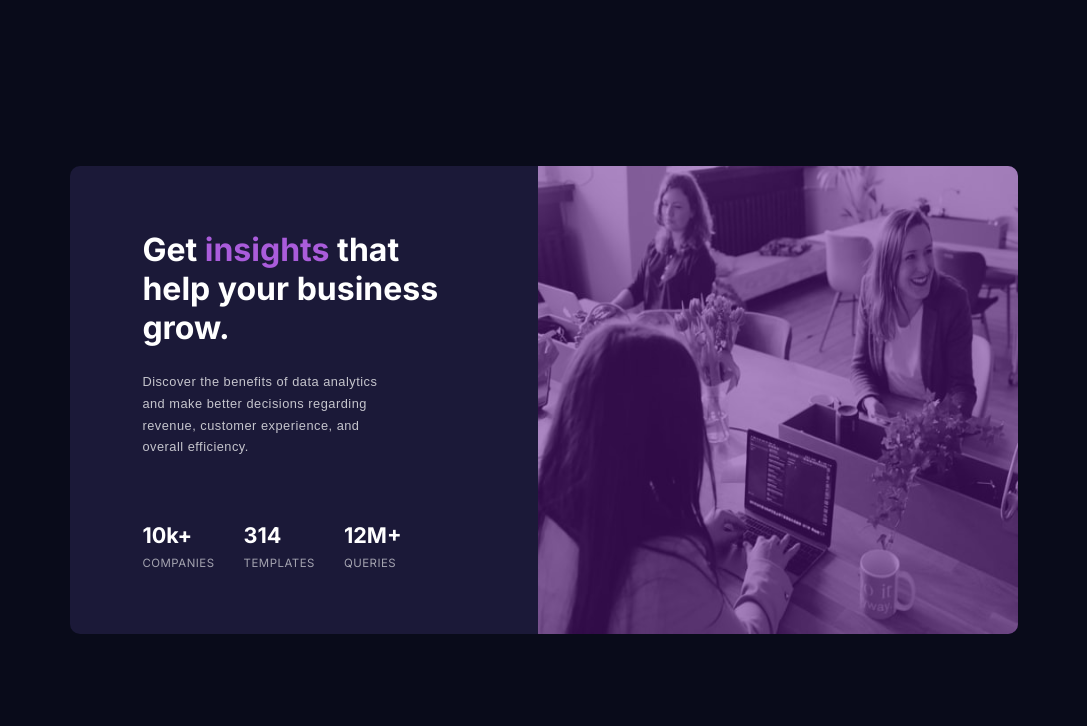
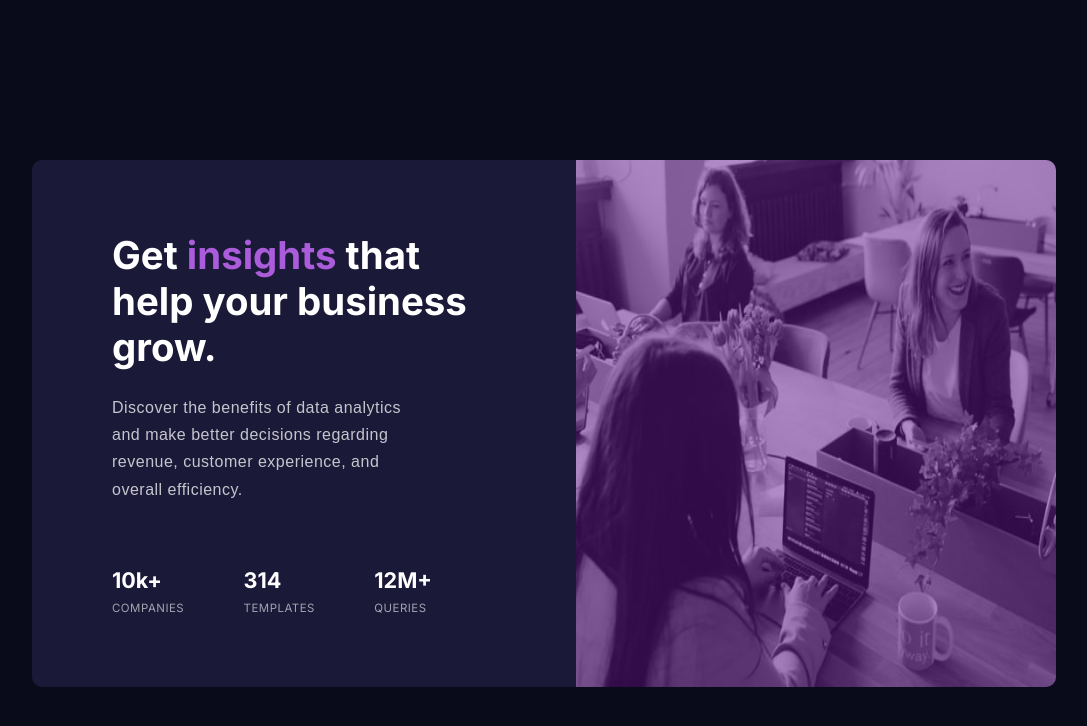
Before and after one commit to putraprdn/stats-preview-card, a plain HTML site: page index.html in a window 1280 px wide. Shown: the whole page, without its empty margins (96-1183 px from the left). Drawn offline with Linux system fonts and the light colour scheme.

Commit message:
adjusting font and padding for title

```diff
--- a/style.css
+++ b/style.css
@@ -37,20 +37,20 @@ body {
 
 .main {
     display: flex;
-    margin: 20vh 13vw;
+    margin: 20vh 10vw;
     border-radius: 10px;
     overflow: hidden;
 }
 .main-text {
     display: flex;
     flex-direction: column;
-    padding: 4rem 4.5rem;
+    padding: 4.5rem 5rem;
     color: white;
     background: var(--Dark-desaturated-blue);
     font-family: Inter, sans-serif;
 }
 .title{
-    font-size: 1rem;
+    font-size: 1.2rem;
     margin-bottom: 1.5rem;
 }
 .highlight {
@@ -58,7 +58,7 @@ body {
 }
 .desc {
     font-family: "Lexend-Deca", sans-serif;
-    font-size: 0.8rem;
+    font-size: 1rem;
     color: var(--Slightly-transparent-white);
     line-height: 1.7;
     letter-spacing: 0.5px;
```
